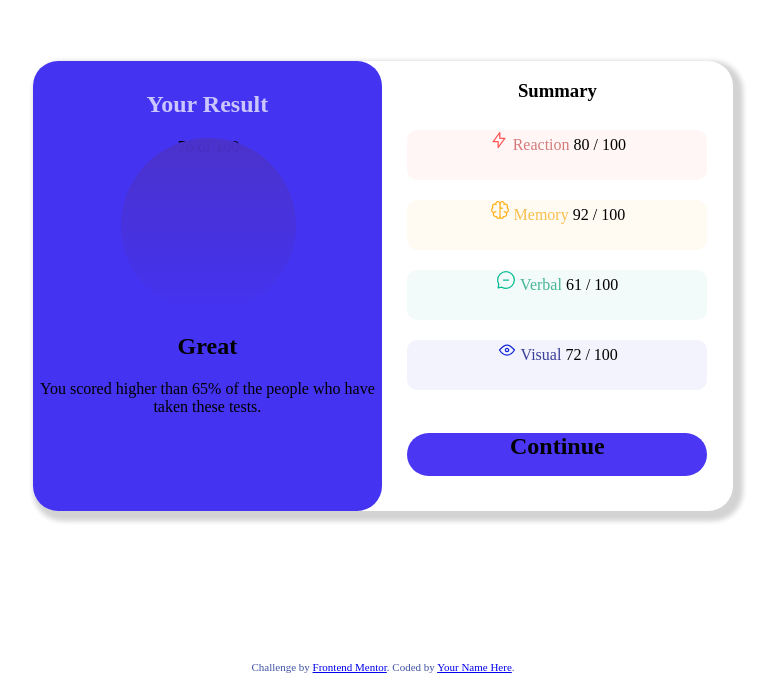
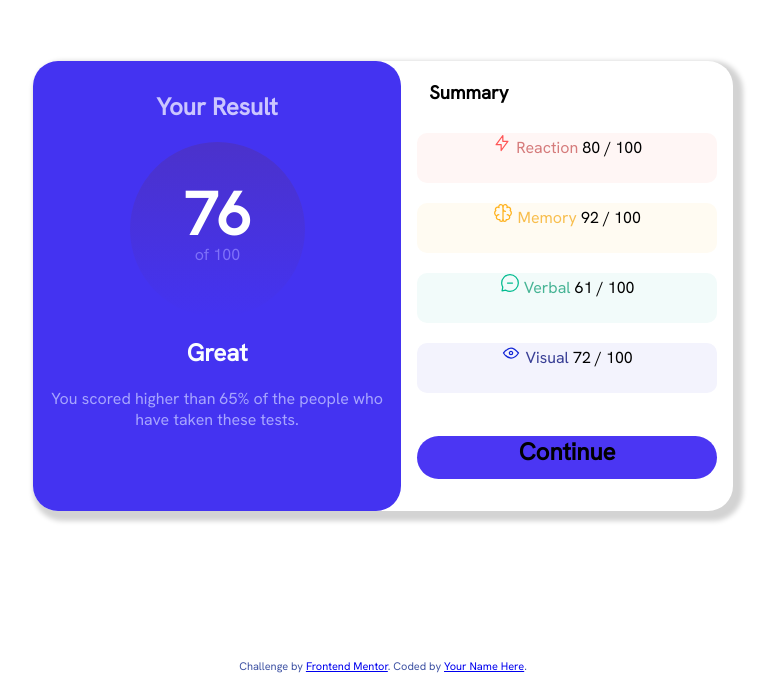
Before and after one commit to MSperanza3/frontend-results-summary, a plain HTML site: page index.html in a window 1280 px wide. Shown: the part 122-816 px from the top of the page, without its empty margins (257-1032 px from the left). Drawn offline with Linux system fonts and the light colour scheme.

Commit message:
aligned circle more to middle, added Hanken Grotesk font and changed font weights.

```diff
--- a/css/style.css
+++ b/css/style.css
@@ -3,7 +3,8 @@ body {
     display: flex;
     justify-content: center;
     align-items: center;
-    height: 100vh
+    height: 100vh;
+    font-family: "Hanken Grotesk";
 }
 
 .example {
@@ -31,10 +32,39 @@ body {
     position: absolute; bottom: 5px;
 }
 .grade-circle {
+    display: flex;
+    align-items: center;
+    justify-content: center;
     position: relative;
     height: 175px;
     width: 175px;
-    margin-left: 88px;
+    margin-left: 97px;
+}
+
+.grade-circle span {
+    text-align: center;
+    position: absolute;
+}
+
+.grade {
+    font-size: 60px;
+    color: #FEFFFF;
+    margin-top: -31px;
+    font-weight: bolder;
+}
+
+.of {
+    color: #7F71F9;
+    margin-top: 50px;
+}
+h2 {
+    color: #FAFEFF;
+    font-weight: bold;
+}
+.description {
+    color: #A7A5FE;
+    display: flex;
+    position: relative;
 }
 
 .grade-circle::before {
@@ -47,21 +77,8 @@ body {
     background: linear-gradient(to top, rgba(75, 50, 203, 0), #4B32CB);
     border-radius: 50%;
 }
-
-.grade-circle > section {
-    position: relative;
-    z-index: 1;
-    height: 100%;
-    width: 100%;
-    background-color: #4B32CB;
-    border-radius: 50%;
-    display: flex;
-    justify-content: center;
-    align-items: center;
-}
 .summary {
     width: 450px;
-
 }
 .reaction{
     border-radius: 10px;
@@ -113,3 +130,13 @@ body {
     text-align: center;
     margin-bottom: 10px;
 }
+h3 {
+    text-align: start;
+    margin-left: 28px;
+}
+.visual-num {
+    display: inline-block;
+}
+.visual-text {
+    display: inline-block;
+}
```
